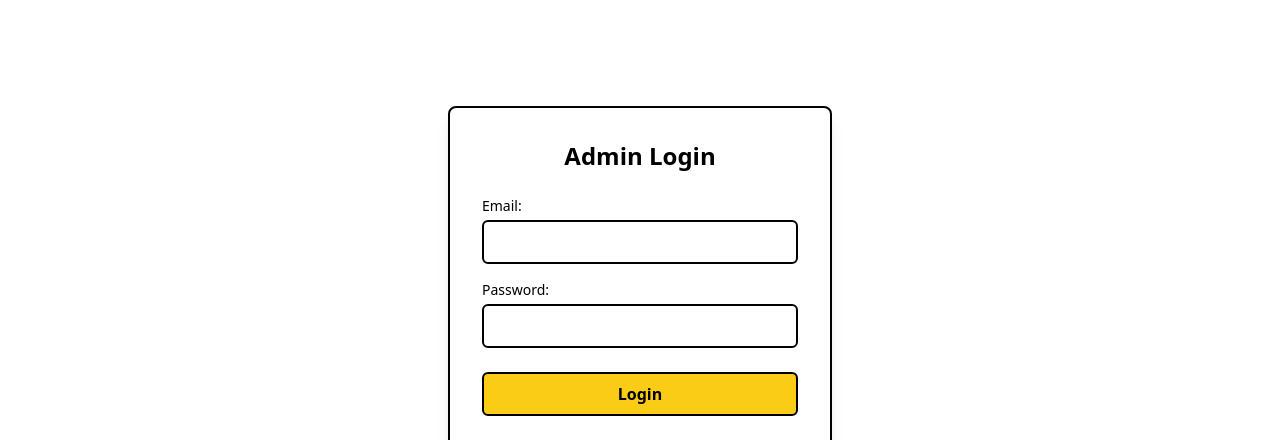
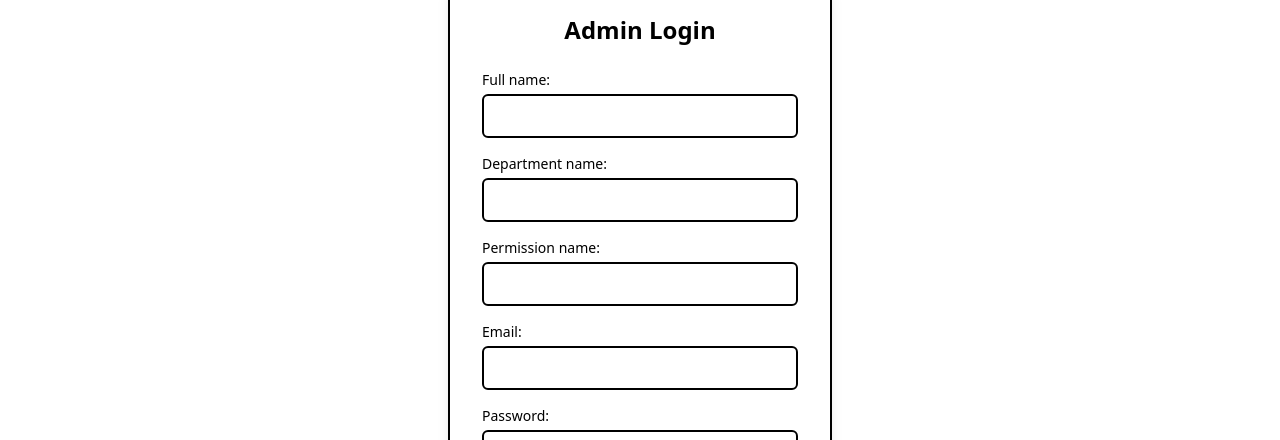
Before and after one commit to Maclab-Technologies/frontend, a Next.js app: page /Admin in a window 1280 px wide. Shown: the part 186-626 px from the top of the page. Built offline with nearby package versions, Linux system fonts and the light colour scheme; no server answers.

Commit message:
Product deatils fixed

```diff
--- a/src/app/Admin/Dashboard/page.js
+++ b/src/app/Admin/Dashboard/page.js
@@ -1,6 +1,6 @@
 "use client";
 
-import { useEffect, useState } from "react";
+import { useContext, useEffect, useState } from "react";
 import { useRouter } from "next/navigation";
 import {
   FaChartPie, FaBoxOpen, FaUsers, FaUserTie,
@@ -8,16 +8,13 @@ import {
   FaBars, FaTimes, FaUser, FaCheck, FaDownload,
   FaExclamationCircle, FaClock, FaTrash, FaEdit, FaShoppingCart, FaDollarSign, FaArrowUp
 } from "react-icons/fa";
-// import FaShoppingCart from "react-icons/fa"
-import { signOut } from "firebase/auth";
-import { auth } from "../../utils/firebaseconfig";
 import { toast, ToastContainer } from "react-toastify";
 import "react-toastify/dist/ReactToastify.css";
+import { AuthContext } from "@/app/hooks/useAuth";
 
 export default function AdminDashboard() {
 
-
-
+  const { isLoggedIn, authUser, isLoading } = useContext(AuthContext)
   const router = useRouter();
   const [mobileNavOpen, setMobileNavOpen] = useState(false);
   const [user, setUser] = useState(null);
@@ -33,24 +30,11 @@ export default function AdminDashboard() {
   const [payments, setPayments] = useState([]);
   const [stats, setStats] = useState({});
 
-  // Load user data and initial content
-  useEffect(() => {
-    // Extract email from URL query param if needed
-    const email = new URLSearchParams(window.location.search).get('email');
-
-    const unsubscribe = auth.onAuthStateChanged((user) => {
-      if (!user) {
-        router.push("/Admin/Login");
-      } else {
-        setUser(user);
-        // Load mock data
-        loadMockData();
-      }
-      setLoading(false);
-    });
-
-    return () => unsubscribe();
-  }, [router]);
+  useEffect(()=> {
+    if(!isLoggedIn){
+      router.push('/Admin')
+    }
+  }, [router])
 
   const loadMockData = () => {
     // Mock users
--- a/src/app/Admin/page.js
+++ b/src/app/Admin/page.js
@@ -1,77 +1,100 @@
 "use client";
-import React, { useState } from "react";
+import React, { useContext, useState } from "react";
 import { useRouter } from "next/navigation";
-import { auth } from "../utils/firebaseconfig";
-import { signInWithEmailAndPassword } from "firebase/auth";
 import { toast, ToastContainer } from "react-toastify";
 import "react-toastify/dist/ReactToastify.css";
+import { AuthContext } from "../hooks/useAuth";
 
 const AdminLogin = () => {
   const router = useRouter();
+  const [fullname, setFullName] = useState("");
+  const [department, setDepartment] = useState("");
+  const [permission, setPermission] = useState("");
   const [email, setEmail] = useState("");
   const [password, setPassword] = useState("");
   const [loading, setLoading] = useState(false);
-
-  // Hardcoded admin credentials (fallback)
-  const hardcodedAdmins = [
-    { email: "admin1@example.com", password: "password1" },
-    { email: "admin2@example.com", password: "password2" },
-    // Add more as needed
-  ];
-
-  // Firebase approved admin emails
-  const APPROVED_ADMIN_EMAILS = [
-    "admin@59minutes.com",
-    "superadmin@59minutes.com",
-    ...hardcodedAdmins.map(admin => admin.email) // Include hardcoded emails
-  ];
+  const { setIsLoggedIn, setAuthUser } = useContext(AuthContext);
 
   const handleLogin = async (e) => {
     e.preventDefault();
     setLoading(true);
 
     try {
-      // First check hardcoded credentials
-      const hardcodedMatch = hardcodedAdmins.find(
-        admin => admin.email === email && admin.password === password
+      const res = await fetch(
+        `${process.env.NEXT_PUBLIC_API_URL}/auth/admin/signup`,
+        {
+          method: "POST",
+          headers: {
+            "content-Type": "application/json",
+          },
+          body: {
+            fullname: fullname,
+            department: department,
+            permission: permission,
+            email: email,
+            password: password,
+          },
+        }
       );
 
-      if (hardcodedMatch) {
-        toast.success("Admin login successful!");
-        router.push(`/Admin/Dashboard?email=${encodeURIComponent(email)}`);
-        return;
-      }
-
-      // If no hardcoded match, try Firebase
-      const userCredential = await signInWithEmailAndPassword(auth, email, password);
-      const user = userCredential.user;
-
-      if (APPROVED_ADMIN_EMAILS.includes(user.email)) {
-        toast.success("Admin login successful!");
-        router.push(`/Admin/Dashboard?email=${encodeURIComponent(user.email)}`);
-      } else {
-        await auth.signOut();
-        toast.error("Access restricted to approved admins only");
-      }
+      const data = res.json();
+      setIsLoggedIn(true);
+      setAuthUser(data.data);
+      router.push("/Admin/Dashboard");
+      localStorage.setItem("adminData", data.user);
     } catch (error) {
-      // If Firebase fails, check if it's a credential error
-      if (error.code === "auth/invalid-credential") {
-        toast.error("Invalid credentials");
-      } else {
-        toast.error(error.message.replace("Firebase: ", ""));
-      }
+      toast.error("Somthing wrong, try again");
     } finally {
       setLoading(false);
     }
   };
-
   return (
     <div className="flex justify-center items-center min-h-screen bg-white">
       <div className="bg-white rounded-lg shadow-lg p-8 max-w-sm w-full border-2 border-black">
-        <h2 className="text-2xl font-bold text-center mb-6 text-black">Admin Login</h2>
+        <h2 className="text-2xl font-bold text-center mb-6 text-black">
+          Admin Login
+        </h2>
         <form onSubmit={handleLogin}>
           <div className="mb-4">
-            <label className="block text-sm font-medium text-black">Email:</label>
+            <label className="block text-sm font-medium text-black">
+              Full name:
+            </label>
+            <input
+              type="text"
+              required
+              value={fullname}
+              onChange={(e) => setFullName(e.target.value)}
+              className="mt-1 block w-full border-2 border-black rounded-md p-2 focus:ring-yellow-400 focus:border-yellow-400 bg-white text-black"
+            />
+          </div>
+          <div className="mb-4">
+            <label className="block text-sm font-medium text-black">
+              Department name:
+            </label>
+            <input
+              type="text"
+              required
+              value={department}
+              onChange={(e) => setDepartment(e.target.value)}
+              className="mt-1 block w-full border-2 border-black rounded-md p-2 focus:ring-yellow-400 focus:border-yellow-400 bg-white text-black"
+            />
+          </div>
+          <div className="mb-4">
+            <label className="block text-sm font-medium text-black">
+              Permission name:
+            </label>
+            <input
+              type="text"
+              required
+              value={permission}
+              onChange={(e) => setPermission(e.target.value)}
+              className="mt-1 block w-full border-2 border-black rounded-md p-2 focus:ring-yellow-400 focus:border-yellow-400 bg-white text-black"
+            />
+          </div>
+          <div className="mb-4">
+            <label className="block text-sm font-medium text-black">
+              Email:
+            </label>
             <input
               type="email"
               required
@@ -81,7 +104,9 @@ const AdminLogin = () => {
             />
           </div>
           <div className="mb-6">
-            <label className="block text-sm font-medium text-black">Password:</label>
+            <label className="block text-sm font-medium text-black">
+              Password:
+            </label>
             <input
               type="password"
               required
@@ -94,18 +119,36 @@ const AdminLogin = () => {
             type="submit"
             disabled={loading}
             className={`w-full bg-yellow-400 hover:bg-yellow-500 text-black font-bold py-2 px-4 rounded-md border-2 border-black focus:outline-none focus:ring-2 focus:ring-yellow-400 transition duration-150 ${
-              loading ? 'opacity-70 cursor-not-allowed' : ''
+              loading ? "opacity-70 cursor-not-allowed" : ""
             }`}
           >
             {loading ? (
               <span className="flex items-center justify-center">
-                <svg className="animate-spin -ml-1 mr-2 h-4 w-4 text-black" xmlns="http://www.w3.org/2000/svg" fill="none" viewBox="0 0 24 24">
-                  <circle className="opacity-25" cx="12" cy="12" r="10" stroke="currentColor" strokeWidth="4"></circle>
-                  <path className="opacity-75" fill="currentColor" d="M4 12a8 8 0 018-8V0C5.373 0 0 5.373 0 12h4zm2 5.291A7.962 7.962 0 014 12H0c0 3.042 1.135 5.824 3 7.938l3-2.647z"></path>
+                <svg
+                  className="animate-spin -ml-1 mr-2 h-4 w-4 text-black"
+                  xmlns="http://www.w3.org/2000/svg"
+                  fill="none"
+                  viewBox="0 0 24 24"
+                >
+                  <circle
+                    className="opacity-25"
+                    cx="12"
+                    cy="12"
+                    r="10"
+                    stroke="currentColor"
+                    strokeWidth="4"
+                  ></circle>
+                  <path
+                    className="opacity-75"
+                    fill="currentColor"
+                    d="M4 12a8 8 0 018-8V0C5.373 0 0 5.373 0 12h4zm2 5.291A7.962 7.962 0 014 12H0c0 3.042 1.135 5.824 3 7.938l3-2.647z"
+                  ></path>
                 </svg>
                 Logging in...
               </span>
-            ) : "Login"}
+            ) : (
+              "Login"
+            )}
           </button>
         </form>
       </div>
```
